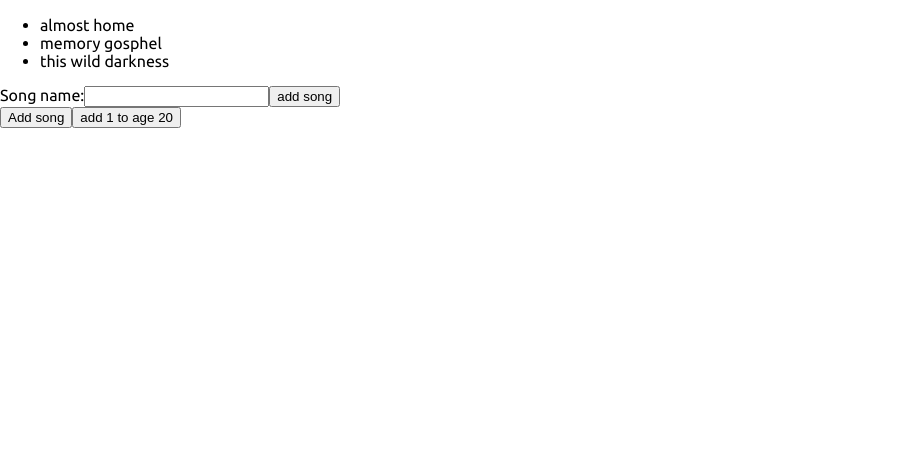
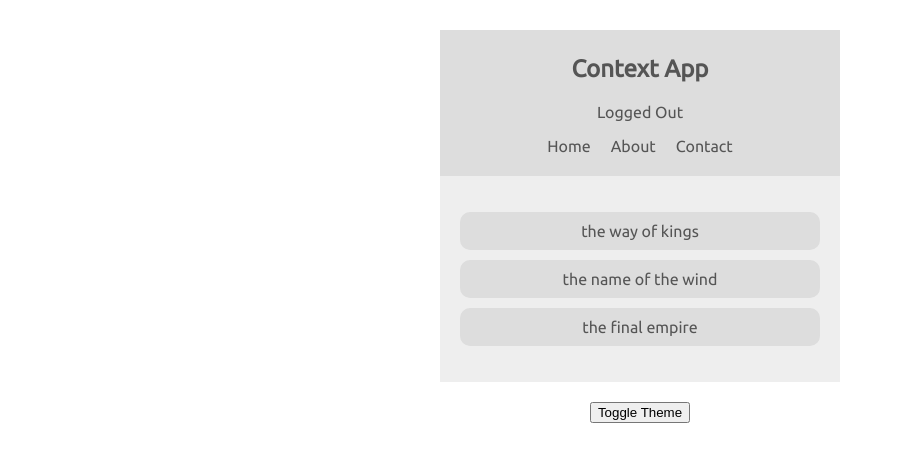
Before and after one commit to RaisanJMR/ContextAPI-ReactJS, a React (Create React App) app: page / in a window 1280 px wide. Shown: the top 462 px of the page, without its empty margins (0-903 px from the left). Built offline with nearby package versions, Linux system fonts and the light colour scheme.

Commit message:
added context hook

```diff
--- a/src/components/BookList.js
+++ b/src/components/BookList.js
@@ -1,21 +1,39 @@
-import React, { Component } from 'react';
+import React, { useContext } from 'react';
 import { ThemeContext } from '../contexts/ThemeContext';
 
-class BookList extends Component {
-  static contextType = ThemeContext;
-  render() {
-    const { isLightTheme, light, dark } = this.context;
-    const theme = isLightTheme ? light : dark;
-    return (
-      <div className="book-list" style={{ color: theme.syntax, background: theme.bg }}>
+// class BookList extends Component {
+//   static contextType = ThemeContext;
+//   render() {
+//     const { isLightTheme, light, dark } = this.context;
+//     const theme = isLightTheme ? light : dark;
+//     return (
+//       <div className="book-list" style={{ color: theme.syntax, background: theme.bg }}>
+//         <ul>
+//           <li style={{ background: theme.ui }}>the way of kings</li>
+//           <li style={{ background: theme.ui }}>the name of the wind</li>
+//           <li style={{ background: theme.ui }}>the final empire</li>
+//         </ul>
+//       </div>
+//     );
+//   }
+// }
+
+
+function BookList() {
+  const { isLightTheme, light, dark }=useContext(ThemeContext);
+  const theme = isLightTheme ? light : dark;
+  return (
+    <div className="book-list" style={{ color: theme.syntax, background: theme.bg }}>
         <ul>
           <li style={{ background: theme.ui }}>the way of kings</li>
           <li style={{ background: theme.ui }}>the name of the wind</li>
           <li style={{ background: theme.ui }}>the final empire</li>
         </ul>
       </div>
-    );
-  }
+  )
 }
 
-export default BookList;
+export default BookList
+
+
+// export default BookList;
--- a/src/index.js
+++ b/src/index.js
@@ -1,13 +1,13 @@
 import React from 'react';
 import ReactDOM from 'react-dom';
 import './index.css';
-// import App from './App';
-import App2 from './App2';
+import App from './App';
+// import App2 from './App2';
 import * as serviceWorker from './serviceWorker';
 
 ReactDOM.render(
-//  <App />,
- <App2 />,
+ <App />,
+//  <App2 />,
  document.getElementById('root')
 );
 
```
